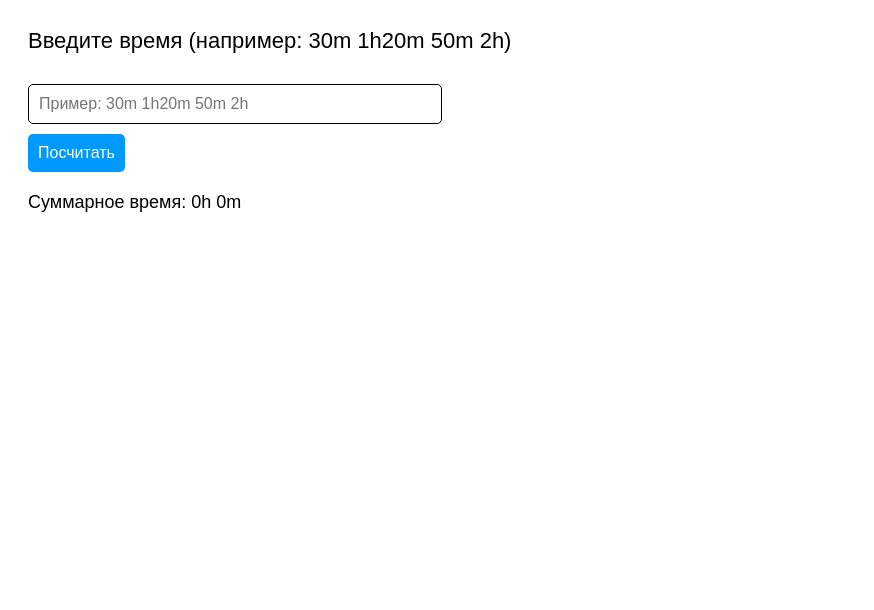
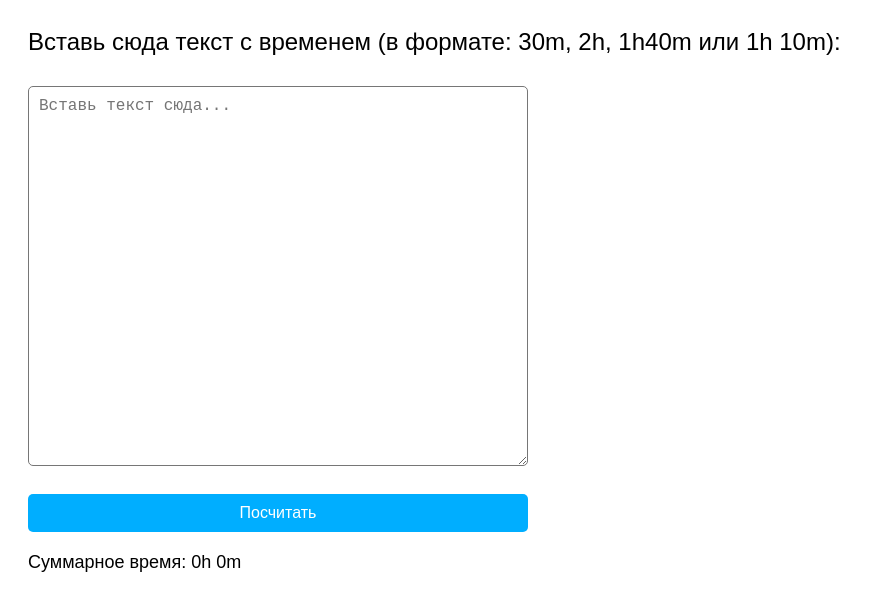
Before and after one commit to GederSet/time-calculator, a plain HTML site: page index.html in a window 1280 px wide. Both pictures are taken after a click on the button "Посчитать". Shown: the whole page, without its empty margins (0-874 px from the left). Drawn offline with Linux system fonts and the light colour scheme.

Commit message:
calculator v2

```diff
--- a/index.html
+++ b/index.html
@@ -4,27 +4,34 @@
     <meta charset="UTF-8" />
     <title>Сумма времени</title>
     <style>
+      * {
+        box-sizing: border-box;
+      }
       body {
         font-family: Arial, sans-serif;
         padding: 20px;
+        display: flex;
+        flex-direction: column;
       }
       .title {
-        font-size: 22px;
+        font-size: 24px;
         margin-bottom: 20px;
       }
-      input,
+      textarea {
+        min-height: 380px;
+      }
+      textarea,
       button {
         padding: 10px;
         font-size: 16px;
         margin-top: 10px;
+        max-width: 500px;
         border-radius: 5px;
-      }
-      input {
-        border: 1px solid black;
+        resize: vertical;
       }
       button {
         cursor: pointer;
-        background-color: rgb(0, 153, 255);
+        background-color: rgb(0, 174, 255);
         border: none;
         color: white;
       }
@@ -35,68 +42,61 @@
     </style>
   </head>
   <body>
-    <div class="title">Введите время (например: 30m 1h20m 50m 2h)</div>
-    <input
-      type="text"
+    <div class="title">
+      Вставь сюда текст с временем (в формате: 30m, 2h, 1h40m или 1h 10m):
+    </div>
+    <textarea
       id="timeInput"
-      placeholder="Пример: 30m 1h20m 50m 2h"
-      size="40"
-    />
+      rows="12"
+      placeholder="Вставь текст сюда..."
+    ></textarea>
     <br />
     <button onclick="calculateTotalTime()">Посчитать</button>
 
     <div id="result"></div>
 
     <script>
+      function extractTimeStrings(text) {
+        // Найдёт все вхождения вроде "1h 20m", "1h20m", "45m", "2h"
+        const matches = text.match(/\d+h\s*\d*m|\d+h|\d+m/gi)
+        return matches || []
+      }
+
       function parseTimeString(timeStr) {
         let hours = 0,
           minutes = 0
-
-        // Найдём "1h20m", "1h", "20m" и т.п.
-        const hourMatch = timeStr.match(/(\d+)h/)
-        const minuteMatch = timeStr.match(/(\d+)m/)
-
-        if (hourMatch) {
-          hours = parseInt(hourMatch[1], 10)
-        }
-        if (minuteMatch) {
-          minutes = parseInt(minuteMatch[1], 10)
-        }
-
+        const hourMatch = timeStr.match(/(\d+)\s*h/i)
+        const minuteMatch = timeStr.match(/(\d+)\s*m/i)
+        if (hourMatch) hours = parseInt(hourMatch[1], 10)
+        if (minuteMatch) minutes = parseInt(minuteMatch[1], 10)
         return { hours, minutes }
       }
 
       function sumTimes(timeStrings) {
         let totalMinutes = 0
-
         for (const timeStr of timeStrings) {
-          const trimmed = timeStr.trim()
-          if (trimmed === '') continue
-
-          const { hours, minutes } = parseTimeString(trimmed)
+          const { hours, minutes } = parseTimeString(timeStr)
           totalMinutes += hours * 60 + minutes
         }
-
         const finalHours = Math.floor(totalMinutes / 60)
         const finalMinutes = totalMinutes % 60
-
         return `${finalHours}h ${finalMinutes}m`
       }
 
       function calculateTotalTime() {
-        const input = document.getElementById('timeInput').value
-        const timeEntries = input.split(/\s+/) // Разделитель — один или несколько пробелов
+        const inputText = document.getElementById('timeInput').value
+        const timeEntries = extractTimeStrings(inputText)
         const total = sumTimes(timeEntries)
         document.getElementById(
           'result'
         ).textContent = `Суммарное время: ${total}`
       }
 
-      // Обработка Enter в поле ввода
+      // Enter для textarea (Ctrl+Enter)
       document
         .getElementById('timeInput')
-        .addEventListener('keypress', function (event) {
-          if (event.key === 'Enter') {
+        .addEventListener('keydown', function (event) {
+          if (event.key === 'Enter' && event.ctrlKey) {
             event.preventDefault()
             calculateTotalTime()
           }
```
